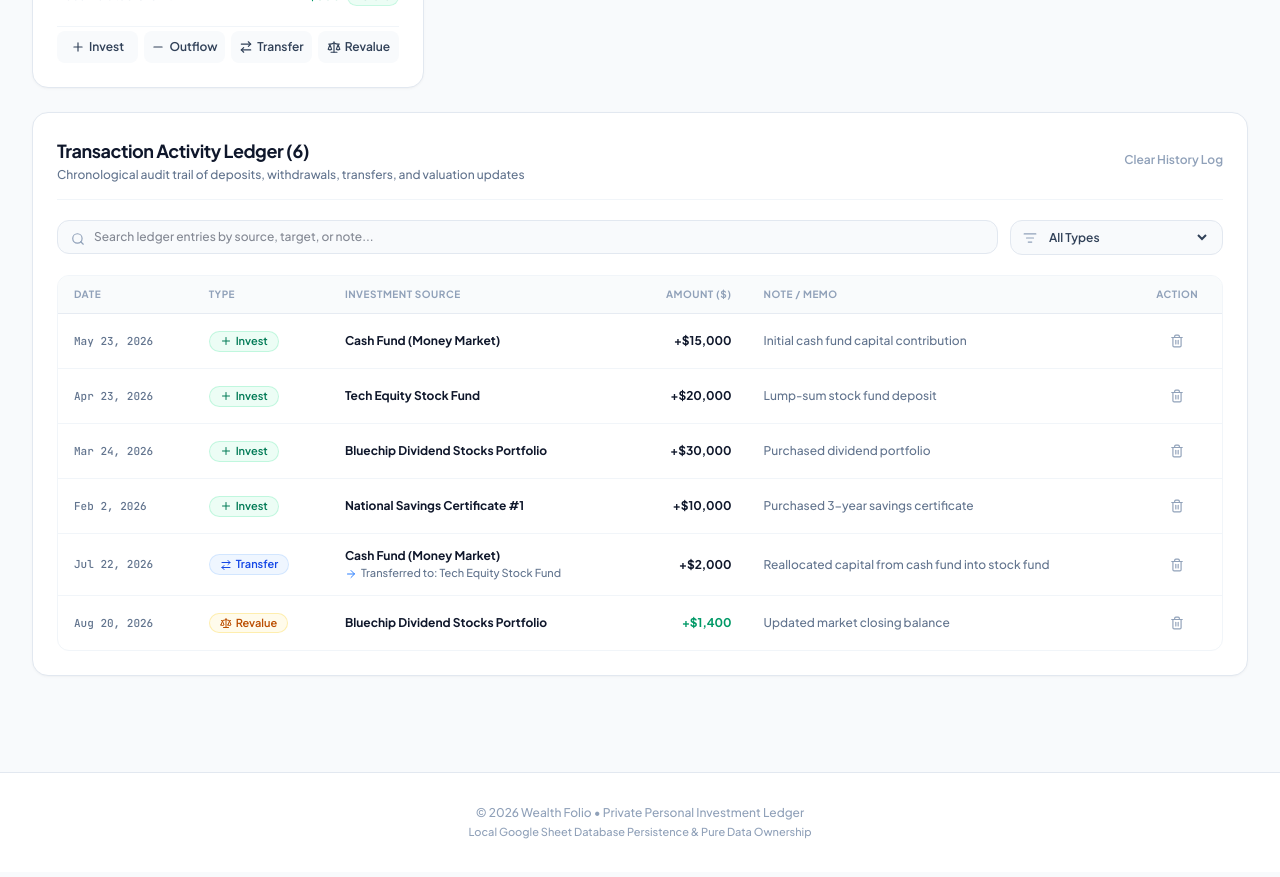
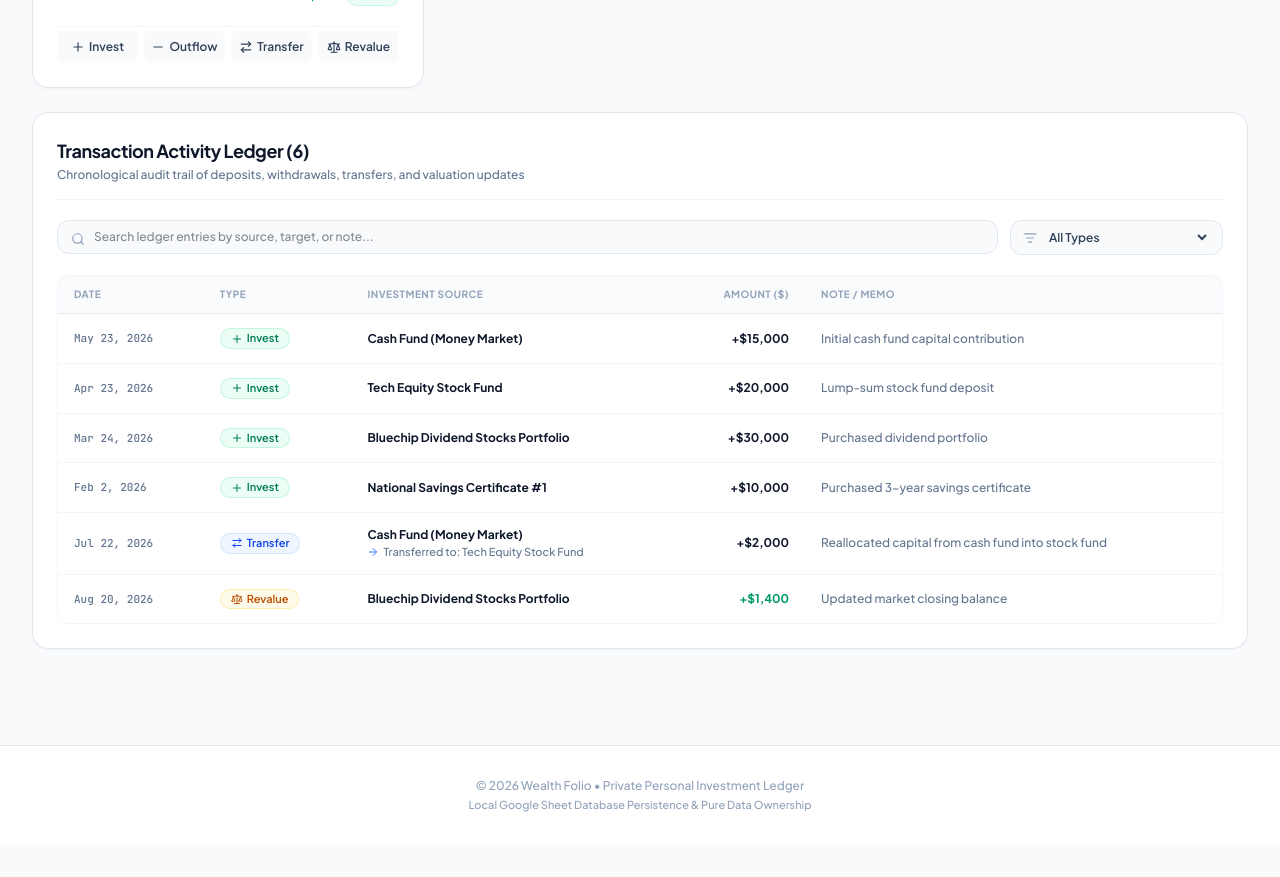
Before and after one commit to HuzaifaInshal/wealth-folio, a React (Vite) app: page / in a window 1280 px wide. Shown: the part 1000-1877 px from the top of the page. Built offline with nearby package versions, Linux system fonts and the light colour scheme.

Commit message:
commit 3: Remove Clear History Log button and ACTION column/trash icons from src/components/LedgerTable.tsx

```diff
--- a/src/App.tsx
+++ b/src/App.tsx
@@ -494,12 +494,6 @@ export default function App() {
           <LedgerTable
             transactions={transactions}
             investments={investments}
-            onDeleteTransaction={handleDeleteTransaction}
-            onClearAll={() => {
-              if (confirm('Clear all transaction history from the ledger?')) {
-                setTransactions([]);
-              }
-            }}
           />
         </section>
       </main>
--- a/src/components/LedgerTable.tsx
+++ b/src/components/LedgerTable.tsx
@@ -11,7 +11,6 @@ import {
   Minus,
   ArrowRightLeft,
   Scale,
-  Trash2,
   ListFilter,
   ArrowRight,
 } from 'lucide-react';
@@ -19,8 +18,6 @@ import {
 interface LedgerTableProps {
   transactions: LedgerTransaction[];
   investments: InvestmentSource[];
-  onDeleteTransaction: (id: string) => void;
-  onClearAll?: () => void;
 }
 
 const formatCurrency = (amount: number) => {
@@ -76,8 +73,6 @@ const getTypeBadge = (type: TransactionType) => {
 export default function LedgerTable({
   transactions,
   investments,
-  onDeleteTransaction,
-  onClearAll,
 }: LedgerTableProps) {
   const [search, setSearch] = useState('');
   const [typeFilter, setTypeFilter] = useState<string>('all');
@@ -100,25 +95,13 @@ export default function LedgerTable({
   return (
     <div className="fintech-card p-6 space-y-5 text-left">
       {/* Header Bar */}
-      <div className="flex flex-col sm:flex-row sm:items-center sm:justify-between gap-3 border-b border-slate-100 pb-4">
-        <div>
+      <div className="border-b border-slate-100 pb-4">
         <h3 className="text-lg font-bold text-slate-900 tracking-tight">
           Transaction Activity Ledger ({filtered.length})
         </h3>
         <p className="text-xs text-slate-500 font-medium mt-0.5">
           Chronological audit trail of deposits, withdrawals, transfers, and valuation updates
         </p>
-        </div>
-
-        {/* Clear All button */}
-        {transactions.length > 0 && onClearAll && (
-          <button
-            onClick={onClearAll}
-            className="text-xs font-semibold text-slate-400 hover:text-rose-600 transition-colors cursor-pointer self-start sm:self-auto"
-          >
-            Clear History Log
-          </button>
-        )}
       </div>
 
       {/* Filter & Search Toolbar */}
@@ -166,7 +149,6 @@ export default function LedgerTable({
                 <th className="py-3 px-4">Investment Source</th>
                 <th className="py-3 px-4 text-right">Amount ($)</th>
                 <th className="py-3 px-4">Note / Memo</th>
-                <th className="py-3 px-4 text-center">Action</th>
               </tr>
             </thead>
             <tbody className="divide-y divide-slate-100 font-sans">
@@ -208,15 +190,6 @@ export default function LedgerTable({
                     <td className="py-3.5 px-4 text-slate-500 font-medium max-w-xs truncate">
                       {tx.note || '-'}
                     </td>
-                    <td className="py-3.5 px-4 text-center">
-                      <button
-                        onClick={() => onDeleteTransaction(tx.id)}
-                        className="p-1.5 text-slate-400 hover:text-rose-600 hover:bg-rose-50 rounded-lg transition-colors cursor-pointer"
-                        title="Delete transaction record"
-                      >
-                        <Trash2 className="w-3.5 h-3.5" />
-                      </button>
-                    </td>
                   </tr>
                 );
               })}
```
Lines whose indentation alone changed are shown as unchanged.
